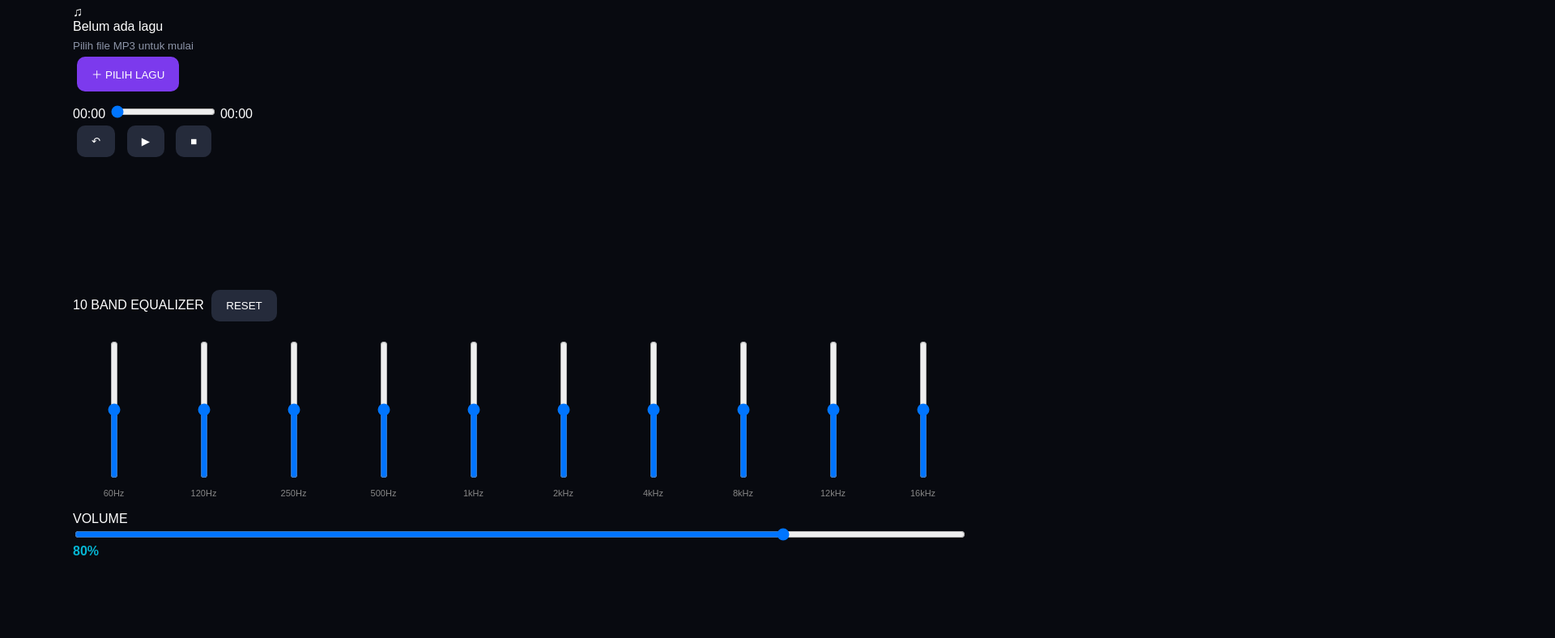
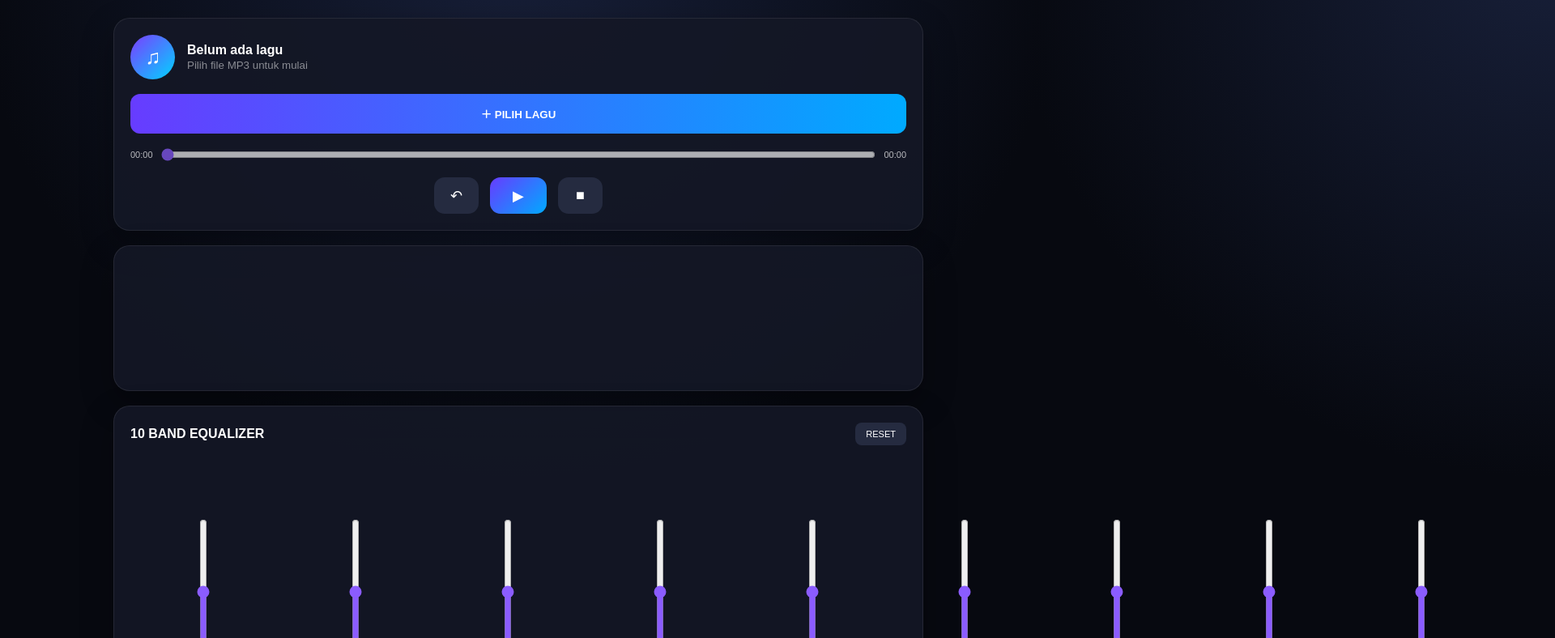
Before and after one commit to bajakeras550-cyber/foravedowaudio, a plain HTML site: page index.html in a window 1280 px wide. Shown: the part 85-873 px from the top of the page at 81% size, 1920 px wide, since content can reach past the window. Before the commit the page ends 805 px from the top, so only its background shows below. Drawn offline with Linux system fonts and the light colour scheme.

Commit message:
Update style.css

```diff
--- a/style.css
+++ b/style.css
@@ -1,144 +1,244 @@
 * {
   box-sizing: border-box;
+  margin: 0;
+  padding: 0;
 }
 
 body {
-  margin: 0;
   min-height: 100vh;
+  background:
+    radial-gradient(circle at top, #18203a, #070910 55%);
+  color: white;
   font-family: Arial, sans-serif;
-  background: #080a10;
-  color: white;
+  padding: 20px;
 }
 
 .app {
-  width: min(1100px, 94%);
+  width: 100%;
+  max-width: 1000px;
   margin: auto;
-  padding: 30px 0;
 }
 
-h1 {
+header {
   text-align: center;
-  margin-bottom: 5px;
+  margin-bottom: 25px;
+}
+
+.logo {
+  font-size: 42px;
+  font-weight: 900;
+  letter-spacing: 8px;
 }
 
 .subtitle {
-  text-align: center;
-  color: #888;
-  margin-bottom: 25px;
+  font-size: 12px;
+  letter-spacing: 5px;
+  opacity: .55;
 }
 
-.player,
-.panel {
-  background: #121622;
-  border: 1px solid #252b3b;
-  border-radius: 16px;
-  padding: 22px;
-  margin-bottom: 20px;
+.player-card,
+.eq-card,
+.visualizer-card,
+.bottom-card {
+  background: rgba(20, 24, 38, .9);
+  border: 1px solid rgba(255,255,255,.08);
+  border-radius: 20px;
+  padding: 20px;
+  margin-bottom: 18px;
+  box-shadow: 0 15px 40px rgba(0,0,0,.3);
 }
 
-.player {
-  text-align: center;
+.song-info {
+  display: flex;
+  align-items: center;
+  gap: 15px;
+  margin-bottom: 18px;
 }
 
-.cover {
-  width: 120px;
-  height: 120px;
-  margin: auto;
-  display: grid;
-  place-items: center;
-  border-radius: 20px;
-  font-size: 50px;
-  background: linear-gradient(135deg, #7c3aed, #06b6d4);
+.disc {
+  width: 55px;
+  height: 55px;
+  border-radius: 50%;
+  background: linear-gradient(135deg,#7c3cff,#00d4ff);
+  display: flex;
+  align-items: center;
+  justify-content: center;
+  font-size: 25px;
 }
 
 #songName {
-  margin-bottom: 5px;
+  font-weight: bold;
+  overflow: hidden;
+  text-overflow: ellipsis;
+  white-space: nowrap;
 }
 
 #status {
-  color: #8d95a8;
+  opacity: .5;
 }
 
 button {
   border: 0;
-  border-radius: 10px;
-  padding: 12px 18px;
-  margin: 5px;
   color: white;
-  background: #252b3b;
+  background: #252b40;
   cursor: pointer;
+  transition: .2s;
 }
 
-button:hover {
-  background: #7c3aed;
+button:active {
+  transform: scale(.95);
 }
 
-#chooseBtn {
-  background: #7c3aed;
-  margin-bottom: 15px;
+.main-btn {
+  width: 100%;
+  padding: 15px;
+  border-radius: 12px;
+  background: linear-gradient(90deg,#673cff,#00aaff);
+  font-weight: bold;
+  margin-bottom: 18px;
 }
 
-audio {
-  width: 100%;
-  margin: 10px 0;
+.progress-area {
+  display: flex;
+  align-items: center;
+  gap: 10px;
+  font-size: 11px;
+  opacity: .7;
 }
 
-.buttons {
-  margin-top: 10px;
+#seekBar {
+  flex: 1;
+}
+
+.controls {
+  display: flex;
+  justify-content: center;
+  gap: 14px;
+  margin-top: 20px;
+}
+
+.controls button {
+  width: 55px;
+  height: 45px;
+  border-radius: 13px;
+  font-size: 18px;
+}
+
+.controls .play {
+  width: 70px;
+  background: linear-gradient(135deg,#673cff,#00aaff);
+}
+
+.visualizer-card {
+  height: 180px;
+  padding: 0;
+  overflow: hidden;
+}
+
+#visualizer {
+  width: 100%;
+  height: 100%;
+  display: block;
+}
+
+.section-title {
+  display: flex;
+  justify-content: space-between;
+  align-items: center;
+  font-weight: bold;
+  margin-bottom: 25px;
+}
+
+#resetBtn {
+  padding: 8px 13px;
+  border-radius: 8px;
+  font-size: 11px;
 }
 
 .eq {
+  height: 250px;
   display: flex;
   justify-content: space-between;
-  gap: 10px;
-  min-height: 230px;
+  align-items: stretch;
+  gap: 8px;
 }
 
-.eq > div {
+.band {
   flex: 1;
   display: flex;
   flex-direction: column;
   align-items: center;
+  justify-content: flex-end;
+  gap: 10px;
+}
+
+.band span {
+  font-size: 10px;
+  opacity: .6;
+  white-space: nowrap;
+}
+
+.eqSlider {
+  width: 180px;
+  max-width: 100%;
+  transform: rotate(-90deg);
+  margin-bottom: 65px;
+}
+
+.bottom-card {
+  display: flex;
   justify-content: center;
 }
 
-.eqSlider {
-  appearance: slider-vertical;
-  -webkit-appearance: slider-vertical;
-  width: 30px;
-  height: 170px;
+.volume-box {
+  width: 100%;
+  display: flex;
+  align-items: center;
+  gap: 15px;
+}
+
+.volume-box span {
+  font-size: 12px;
+}
+
+#volume {
+  flex: 1;
+}
+
+#volumeText {
+  width: 45px;
+  text-align: right;
+}
+
+input[type="range"] {
+  accent-color: #8b5cff;
   cursor: pointer;
 }
 
-.eq span {
-  color: #888;
-  font-size: 11px;
-  margin-top: 10px;
-}
+@media (max-width: 650px) {
 
-#volume {
-  width: 100%;
-  cursor: pointer;
-}
+  body {
+    padding: 10px;
+  }
 
-#volumeText {
-  color: #06b6d4;
-}
-
-@media (max-width: 700px) {
-
-  .app {
-    width: 94%;
-    padding-top: 20px;
+  .logo {
+    font-size: 30px;
   }
 
   .eq {
-    overflow-x: auto;
-    justify-content: flex-start;
+    height: 220px;
+    gap: 2px;
   }
 
-  .eq > div {
-    min-width: 45px;
+  .band span {
+    font-size: 8px;
   }
 
+  .eqSlider {
+    width: 145px;
+  }
+
+  .visualizer-card {
+    height: 140px;
+  }
 }
```
